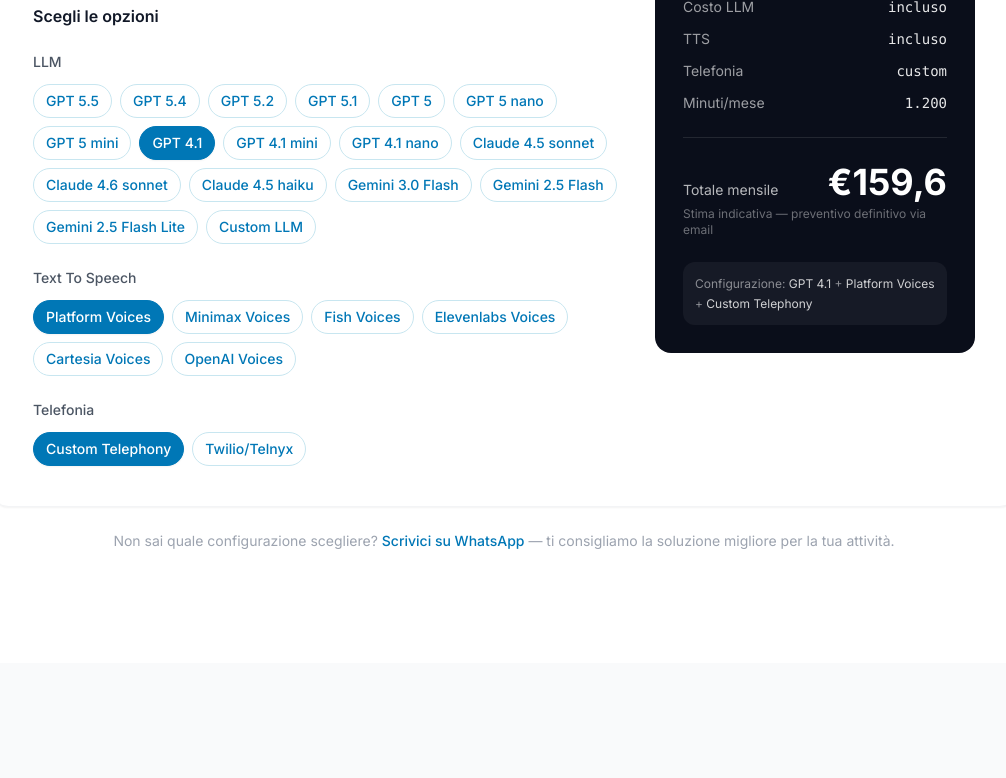
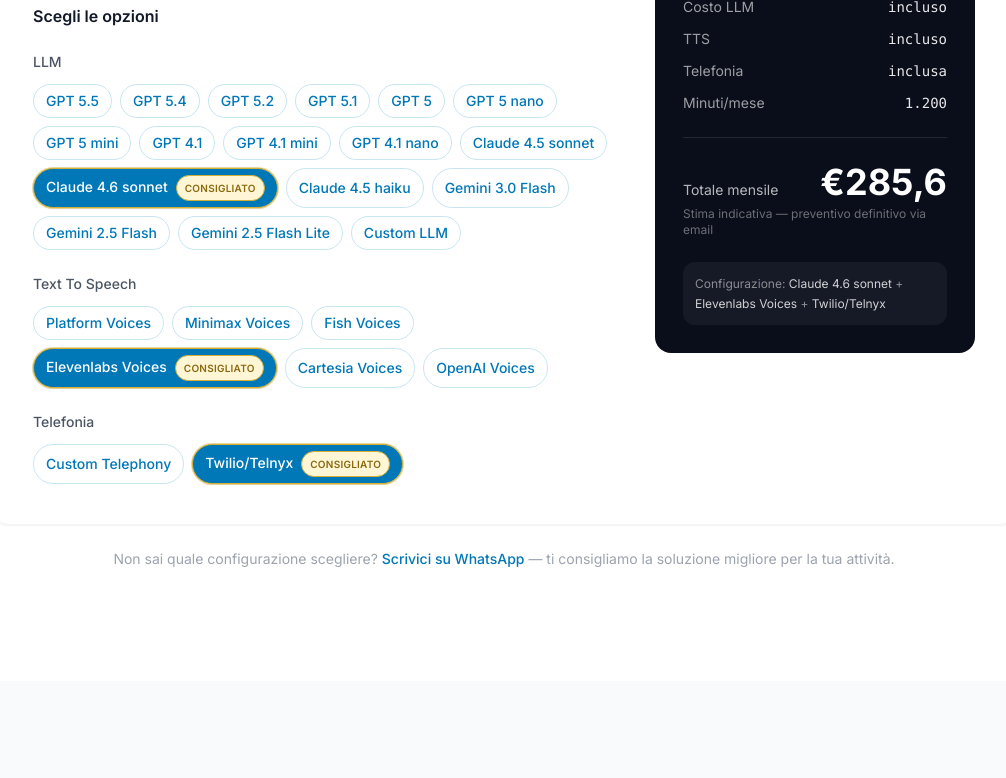
Before and after one commit to christianfuresi23-web/voicyy, a React (Vite) app: page / in a window 1280 px wide. Shown: the part 3500-4278 px from the top of the page, without its empty margins (136-1142 px from the left). Built offline with nearby package versions, Linux system fonts and the light colour scheme; no server answers.

Commit message:
Pricing defaults + recommended badges

```diff
--- a/entities/src/components/PricingCalculator.jsx
+++ b/entities/src/components/PricingCalculator.jsx
@@ -2,9 +2,9 @@
 import { llmOptions, ttsOptions, telephonyOptions, getPricePerMinute } from '@/data/pricingData';
 
 export default function PricingCalculator({ onConfigChange }) {
-  const [selectedLLM, setSelectedLLM] = useState('GPT 4.1');
-  const [selectedTTS, setSelectedTTS] = useState('Platform Voices');
-  const [selectedTelephony, setSelectedTelephony] = useState('Custom Telephony');
+  const [selectedLLM, setSelectedLLM] = useState('Claude 4.6 sonnet');
+  const [selectedTTS, setSelectedTTS] = useState('Elevenlabs Voices');
+  const [selectedTelephony, setSelectedTelephony] = useState('Twilio/Telnyx');
   const [minutes, setMinutes] = useState(1200);
 
   const pricePerMin = useMemo(() => {
@@ -24,6 +24,19 @@
   const btnBase = "px-3 py-1.5 rounded-full text-sm font-medium transition-all duration-150 cursor-pointer border";
   const btnActive = "bg-[#0077b6] text-white border-[#0077b6] shadow-sm";
   const btnInactive = "bg-white text-[#0077b6] border-[#c8e6f0] hover:border-[#0077b6] hover:bg-[#f0f8ff]";
+  const recommendedRing = "border-[#d4af37] ring-1 ring-[#d4af37]/50";
+  const recommendedPill = "ml-2 inline-flex items-center px-2 py-0.5 rounded-full text-[10px] font-semibold uppercase tracking-wide border border-[#d4af37] text-[#8a6a10] bg-[#fff6d6]";
+
+  const recommended = {
+    llm: 'Claude 4.6 sonnet',
+    tts: 'Elevenlabs Voices',
+    telephony: 'Twilio/Telnyx',
+  };
+
+  const optionClass = (isSelected, isRecommended) => {
+    const base = `${btnBase} ${isSelected ? btnActive : btnInactive}`;
+    return isRecommended ? `${base} ${recommendedRing}` : base;
+  };
 
   const formatMinutes = (v) => {
     if (v >= 1000) return `${(v / 1000).toFixed(v % 1000 === 0 ? 0 : 1)}k`;
@@ -75,9 +88,10 @@
                     <button
                       key={opt}
                       onClick={() => setSelectedLLM(opt)}
-                      className={`${btnBase} ${selectedLLM === opt ? btnActive : btnInactive}`}
+                      className={optionClass(selectedLLM === opt, opt === recommended.llm)}
                     >
                       {opt}
+                      {opt === recommended.llm && <span className={recommendedPill}>Consigliato</span>}
                     </button>
                   ))}
                 </div>
@@ -91,9 +105,10 @@
                     <button
                       key={opt}
                       onClick={() => setSelectedTTS(opt)}
-                      className={`${btnBase} ${selectedTTS === opt ? btnActive : btnInactive}`}
+                      className={optionClass(selectedTTS === opt, opt === recommended.tts)}
                     >
                       {opt}
+                      {opt === recommended.tts && <span className={recommendedPill}>Consigliato</span>}
                     </button>
                   ))}
                 </div>
@@ -107,9 +122,10 @@
                     <button
                       key={opt}
                       onClick={() => setSelectedTelephony(opt)}
-                      className={`${btnBase} ${selectedTelephony === opt ? btnActive : btnInactive}`}
+                      className={optionClass(selectedTelephony === opt, opt === recommended.telephony)}
                     >
                       {opt}
+                      {opt === recommended.telephony && <span className={recommendedPill}>Consigliato</span>}
                     </button>
                   ))}
                 </div>
```
